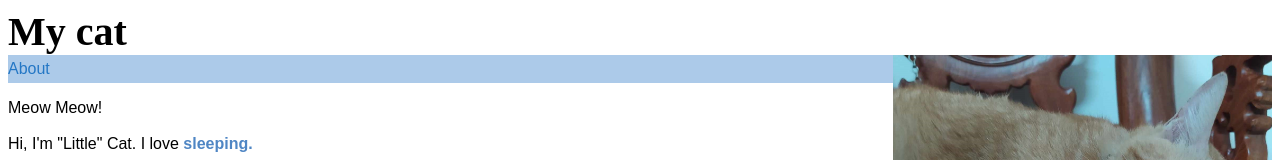
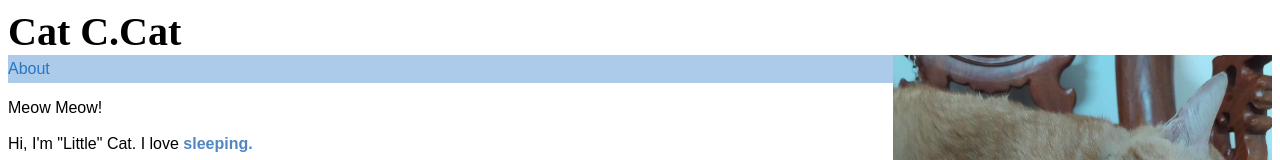
Before and after one commit to longvu28/Longvu_Web, a plain HTML site: page index.html in a window 1280 px wide. Shown: the top 160 px of the page. Drawn offline with Linux system fonts and the light colour scheme.

Commit message:
Update index.html

```diff
--- a/index.html
+++ b/index.html
@@ -7,7 +7,7 @@
     <title>Bài tập Lab 1</title>
 </head>
 <body>
-    <header class="heading">My cat</header>
+    <header class="heading">Cat C.Cat</header>
     <div class="container">
         <div class="content">
             <div class="highlight">About</div>
```
